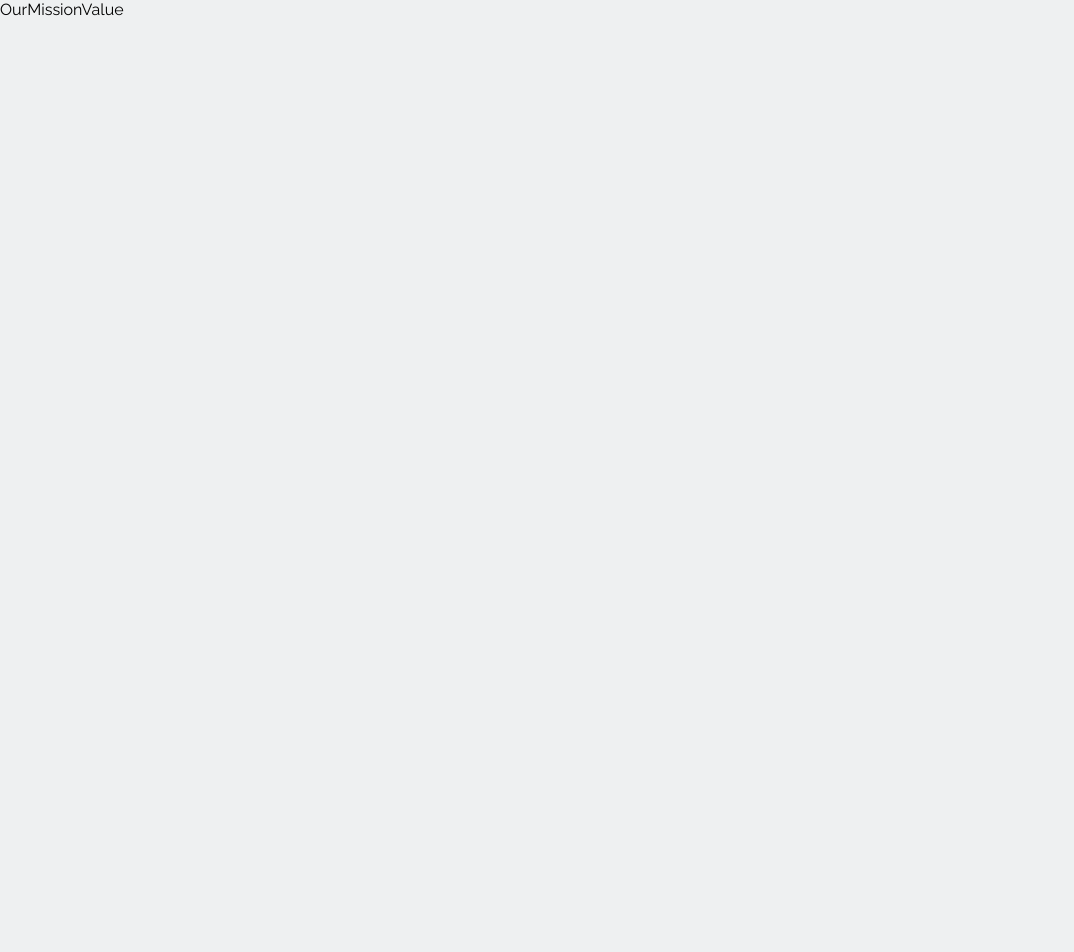
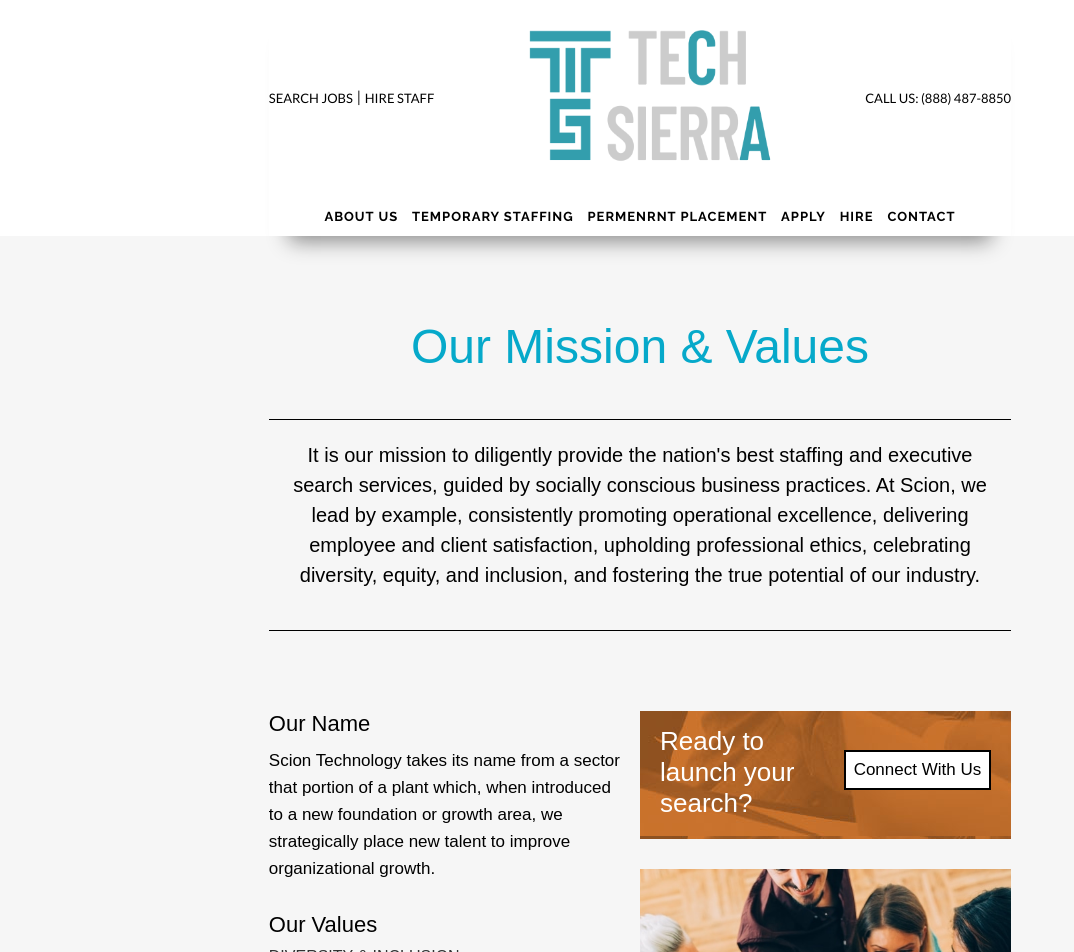
Before and after one commit to VikasBoudhTechSierra/scion-technical, a React (Create React App) app: page /about-us/our-mission-value in a window 1280 px wide. Shown: the top 952 px of the page, without its empty margins (0-1074 px from the left). Before the commit the page ends 800 px from the top, so only its background shows below. Built offline with nearby package versions, Linux system fonts and the light colour scheme.

Commit message:
Create Mission and Values page

```diff
--- a/src/Assets/css/Index.css
+++ b/src/Assets/css/Index.css
@@ -182,7 +182,7 @@ sub {
 body {
   box-sizing: border-box;
   font-family: "Raleway", sans-serif;
-  background-color: #eef0f1;
+  background-color: #ffffff;
   overflow: hidden;
 }
 
--- a/src/Components/Header/Header.css
+++ b/src/Components/Header/Header.css
@@ -8,7 +8,7 @@
     position: fixed;
     left: 50%;
     transform: translate(-50%, 0);
-    background-color: #eef0f1;
+    background-color: #ffffff;
 }
 
 .sticky-header-show header {
--- /dev/null
+++ b/src/Pages/About/OurMission&Value/OurMissionValue.css
@@ -0,0 +1,162 @@
+.mission-values-container {
+  padding-bottom: 52px;
+  font-family: Arial, sans-serif;
+  background-color: #f6f6f6;
+}
+
+.section-title {
+  margin-bottom: 10px;
+  padding: 81px 0px 32px 0px;
+  color: #06a9ca;
+  font-size: 48px;
+  font-weight: 400;
+  line-height: 1.25em;
+  text-align: center;
+}
+.mission-statement-ctn {
+  border-top: 1px solid #000;
+  border-bottom: 1px solid #000;
+}
+.mission-statement {
+  width: 95%;
+  margin: 0 auto;
+  line-height: 1.5;
+  margin-bottom: 20px;
+  padding: 20px 0;
+
+  font-size: 20px;
+
+  text-align: center;
+}
+.mission-values-main {
+  margin: 50px 0 0 0;
+  display: flex;
+  justify-content: space-between;
+}
+
+.mission-values-main > div {
+  flex-basis: 48%;
+}
+.mission-values-main div:last-child {
+  flex-basis: 50%;
+}
+.subsection-title {
+  color: #000;
+  font-size: 22px;
+  margin-top: 30px;
+  margin-bottom: 10px;
+}
+
+.subsection-content {
+  font-size: 17px;
+  line-height: 27px;
+  margin-bottom: 20px;
+}
+
+.value-section {
+  margin-bottom: 30px;
+}
+
+.value-title {
+  color: #333;
+  font-size: 16px;
+  text-decoration: underline;
+  margin-bottom: 10px;
+}
+
+.value-description {
+  font-size: 17px;
+  line-height: 27px;
+  margin-bottom: 0;
+}
+
+.button-container {
+  margin-top: 30px;
+  padding: 15px 20px 20px;
+  display: flex;
+  justify-content: space-between;
+  align-items: center;
+  background: url("../../../Assets//Images//AbouUsPage/sidebar-cta-600x125-about2.jpg");
+}
+
+.primary-button {
+  width: 45%;
+  background-color: transparent;
+  color: #fff;
+  border: none;
+  font-size: 26px;
+}
+
+.employer_cta_button {
+  background-color: #fff;
+  color: #000;
+  padding: 8px;
+  margin-bottom: 5px !important;
+  border: 2px solid #000;
+
+  font-size: 17px;
+  text-align: center;
+}
+.section-main-title {
+  font-size: 30px;
+  padding-bottom: 15px;
+  border-bottom: 1px solid #000;
+  position: relative;
+}
+
+.section-main-title::before {
+    border: 8px solid transparent;
+    border-top-color: #000;
+    margin-left: -5px;
+    margin-bottom: -2px;
+}
+
+.section-main-title::after {
+    border-top-color: rgb(246, 246, 246) !important;
+}
+
+.section-main-title::after, .section-main-title::before {
+    content: '';
+    display: block;
+    border: 7px solid #000;
+    height: 0;
+    width: 0;
+    border-color: transparent;
+    left: 50%;
+    position: absolute;
+    bottom: -13px;
+    margin-left: -4px;
+    border-top-color: #000;
+}
+
+.mission-image {
+  max-width: 100%;
+  height: auto;
+  display: block;
+  margin: 30px auto 0;
+}
+.mission-section-btm-container {
+  margin: 130px 0 0 0;
+  display: flex;
+  flex-direction: column;
+  justify-content: center;
+  align-items: center;
+}
+
+
+.mission-section-btm-links {
+  display: flex;
+  flex-direction: column;
+
+}
+
+.mission-section-btm-links li a {
+  width: 100%;
+  height: 90px;
+  line-height: 90px;
+  font-size: 20px;
+  padding: 0;
+  text-align: center;
+  color: #06a9ca;
+  text-transform: uppercase;
+}
--- a/src/Pages/About/OurMission&Value/OurMissionValue.js
+++ b/src/Pages/About/OurMission&Value/OurMissionValue.js
@@ -1,7 +1,119 @@
 import React from "react";
+import "./OurMissionValue.css";
+import Header from "../../../Components/Header/Header"
+import Footer from "../../../Components/Footer/Footer"
+import missionandvalues from "../../../Assets/Images/AbouUsPage/Mission-and-Values.jpg"
+const OurMissionValue = () => {
+  return (
+    <div>
+      <Header />
+      <div className="mission-values-container">
+        <div className="wrapper">
+          <h2 className="section-title">Our Mission &amp; Values</h2>
+          <div className="mission-statement-ctn">
 
-const OurMissionValue = () => {
-  return <div>OurMissionValue</div>;
+            <p className="mission-statement">
+              It is our mission to diligently provide the nation's best staffing and
+              executive search services, guided by socially conscious business
+              practices. At Scion, we lead by example, consistently promoting
+              operational excellence, delivering employee and client satisfaction,
+              upholding professional ethics, celebrating diversity, equity, and
+              inclusion, and fostering the true potential of our industry.
+            </p>
+          </div>
+          <div className="mission-values-main">
+            <div>
+              <h3 className="subsection-title">Our Name</h3>
+              <p className="subsection-content">
+                Scion Technology takes its name from a sector that portion of a plant
+                which, when introduced to a new foundation or growth area, we
+                strategically place new talent to improve organizational growth.
+              </p>
+
+              <h3 className="subsection-title">Our Values</h3>
+              <div className="value-section">
+                <h4 className="value-title">DIVERSITY &amp; INCLUSION</h4>
+                <p className="value-description">
+                  We believe diverse teams are more than a strength; they are essential
+                  for creating value and competitive advantage. We strive for
+                  applications, interviews, coaching processes are inclusive, equitable,
+                  and bias-free all the while ensuring we are accurately representing our
+                  firm and essentially in the partnerships and connections we traditionally
+                  create.
+                </p>
+              </div>
+
+              <div className="value-section">
+                <h4 className="value-title">INTEGRITY &amp; ETHICS</h4>
+                <p className="value-description">
+                  We do the right things. We remain steadfastly to our candidates, clients,
+                  and stakeholders. We communicate honestly and transparently, act with
+                  respect, and we deliver on our commitments.
+                </p>
+              </div>
+
+
+              <div className="value-section">
+                <h4 className="value-title">SERVICE EXCELLENCE</h4>
+                <p className="value-description">
+                  We are committed to excellence in everything we do, striving to deliver lasting value to our clients, candidates, partners, and staff.
+                </p>
+              </div>
+
+              <div className="value-section">
+                <h4 className="value-title">LEARNING &amp; INNOVATION</h4>
+                <p className="value-description">
+                  We continually refine our services, processes, communication, and operational systems and structures, utilizing ever-evolving technological tools to empower our far-reaching impact and growth. We are humble and embrace individual professional development opportunities to strengthen our company from within.
+                </p>
+              </div>
+
+              <div className="value-section">
+                <h4 className="value-title">PASSION</h4>
+                <p className="value-description">
+                  We take pride in empowering our clients’ strategic hiring goals and connecting extraordinary candidates to new career pathways. We celebrate the opportunity to uplift and improve the futures of individuals and organizations alike.
+                </p>
+              </div>
+
+              <div className="value-section">
+                <h4 className="value-title">TEAMWORK &amp; POSITIVITY</h4>
+                <p className="value-description">
+                  We are committed to providing value and inspiring others through our work. We believe empathy and positivity fuel effective collaboration. We hold these core values and leverage them at all levels of our organization. Together, we succeed.
+                </p>
+              </div>
+            </div>
+            <div>
+              <div className="button-container">
+                <span className="primary-button">Ready to launch your search?</span>
+                <p><a class="employer_cta_button" href="/contact-us">Connect With Us</a></p>
+              </div>
+
+              <img
+                className="mission-image"
+                src={missionandvalues}
+                alt="Diverse group of people with their hands together"
+              />
+            </div>
+
+          </div>
+          <div class="mission-section-btm-container">
+
+            <h2 class="section-main-title">
+                Learn More About TechSierra
+            </h2>
+
+          <ul className="mission-section-btm-links">
+            <li><a href="#FIXME">request staff</a></li>
+            <li><a href="#FIXME">search open positions</a></li>
+            <li><a href="#FIXME">our clients</a></li>
+            <li><a href="#FIXME">why choose teachSierra</a></li>
+          </ul>
+        </div>
+        </div>
+
+      </div>
+      <Footer />
+    </div>
+  );
 };
 
 export default OurMissionValue;
```
Also changed, not shown: src/Assets/Images/AbouUsPage/Mission-and-Values.jpg (added), src/Assets/Images/AbouUsPage/sidebar-cta-600x125-about2.jpg (added).
